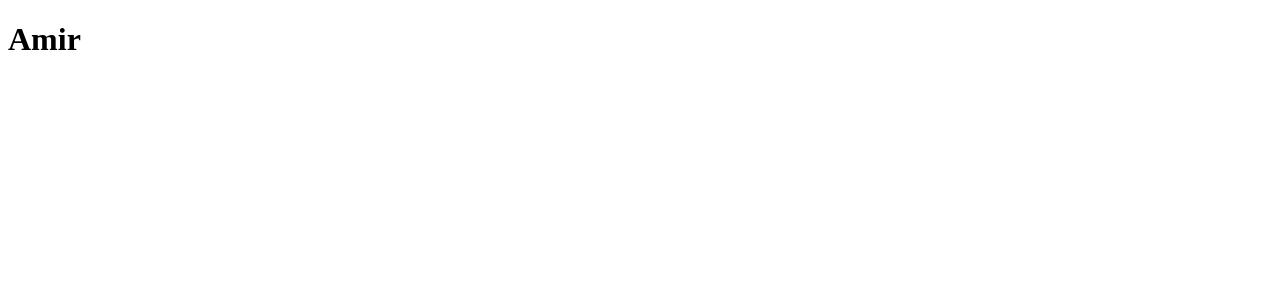
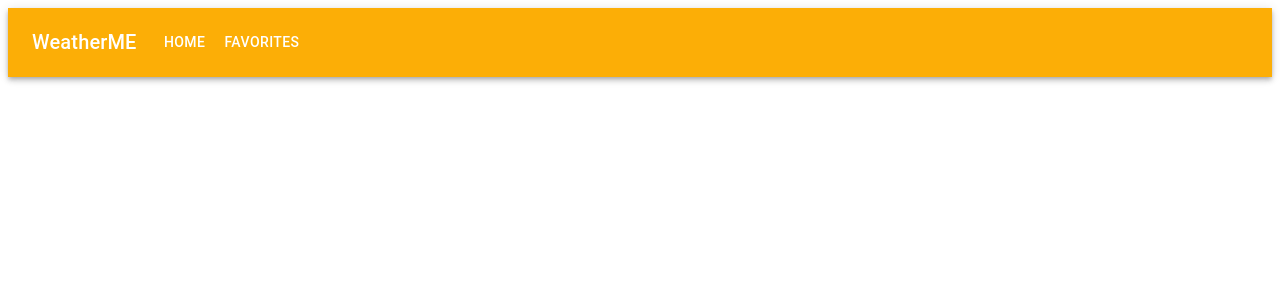
Before and after one commit to AmitFikler/Amit-Fikler-25-04-2022, a React (Create React App) app in the folder weather-app/: page / in a window 1280 px wide. Shown: the top 300 px of the page. Built offline with nearby package versions, Linux system fonts and the light colour scheme.

Commit message:
📁 Build Header component

```diff
--- a/weather-app/src/App.js
+++ b/weather-app/src/App.js
@@ -1,7 +1,9 @@
+import Header from './components/Header';
+
 function App() {
   return (
     <div className='App'>
-      <h1>Amir</h1>
+      <Header />
     </div>
   );
 }
--- /dev/null
+++ b/weather-app/src/components/Header.jsx
@@ -0,0 +1,95 @@
+import * as React from 'react';
+import AppBar from '@mui/material/AppBar';
+import Box from '@mui/material/Box';
+import Toolbar from '@mui/material/Toolbar';
+import IconButton from '@mui/material/IconButton';
+import Typography from '@mui/material/Typography';
+import Menu from '@mui/material/Menu';
+import MenuIcon from '@mui/icons-material/Menu';
+import Container from '@mui/material/Container';
+import Button from '@mui/material/Button';
+import MenuItem from '@mui/material/MenuItem';
+import '../styles/header.css';
+
+const pages = ['Home', 'Favorites'];
+
+const Header = () => {
+  const [anchorElNav, setAnchorElNav] = React.useState(null);
+
+  const handleOpenNavMenu = (event) => {
+    setAnchorElNav(event.currentTarget);
+  };
+
+  const handleCloseNavMenu = () => {
+    setAnchorElNav(null);
+  };
+
+  return (
+    <AppBar position='static' className='header'>
+      <Container maxWidth='xl'>
+        <Toolbar disableGutters>
+          <Typography
+            variant='h6'
+            noWrap
+            component='div'
+            sx={{ mr: 2, display: { xs: 'none', md: 'flex' } }}>
+            WeatherME
+          </Typography>
+
+          <Box sx={{ flexGrow: 1, display: { xs: 'flex', md: 'none' } }}>
+            <IconButton
+              size='large'
+              aria-label='account of current user'
+              aria-controls='menu-appbar'
+              aria-haspopup='true'
+              onClick={handleOpenNavMenu}
+              color='inherit'>
+              <MenuIcon />
+            </IconButton>
+            <Menu
+              id='menu-appbar'
+              anchorEl={anchorElNav}
+              anchorOrigin={{
+                vertical: 'bottom',
+                horizontal: 'left',
+              }}
+              keepMounted
+              transformOrigin={{
+                vertical: 'top',
+                horizontal: 'left',
+              }}
+              open={Boolean(anchorElNav)}
+              onClose={handleCloseNavMenu}
+              sx={{
+                display: { xs: 'block', md: 'none' },
+              }}>
+              {pages.map((page) => (
+                <MenuItem key={page} onClick={handleCloseNavMenu}>
+                  <Typography textAlign='center'>{page}</Typography>
+                </MenuItem>
+              ))}
+            </Menu>
+          </Box>
+          <Typography
+            variant='h6'
+            noWrap
+            component='div'
+            sx={{ flexGrow: 1, display: { xs: 'flex', md: 'none' } }}>
+            WeatherME
+          </Typography>
+          <Box sx={{ flexGrow: 1, display: { xs: 'none', md: 'flex' } }}>
+            {pages.map((page) => (
+              <Button
+                key={page}
+                onClick={handleCloseNavMenu}
+                sx={{ my: 2, color: 'white', display: 'block' }}>
+                {page}
+              </Button>
+            ))}
+          </Box>
+        </Toolbar>
+      </Container>
+    </AppBar>
+  );
+};
+export default Header;
--- /dev/null
+++ b/weather-app/src/styles/header.css
@@ -0,0 +1,3 @@
+.header {
+    background-color: rgb(252, 174, 6) !important;
+}
```
